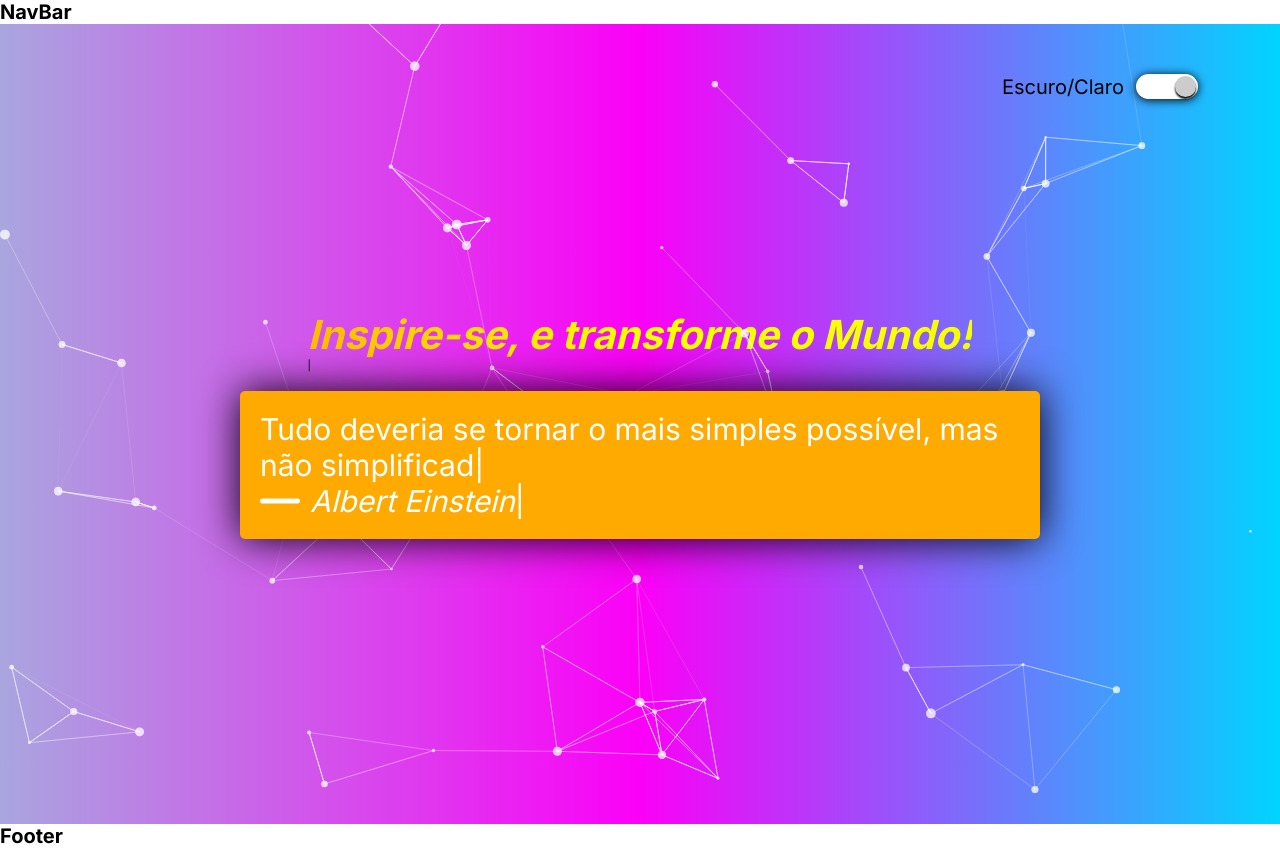
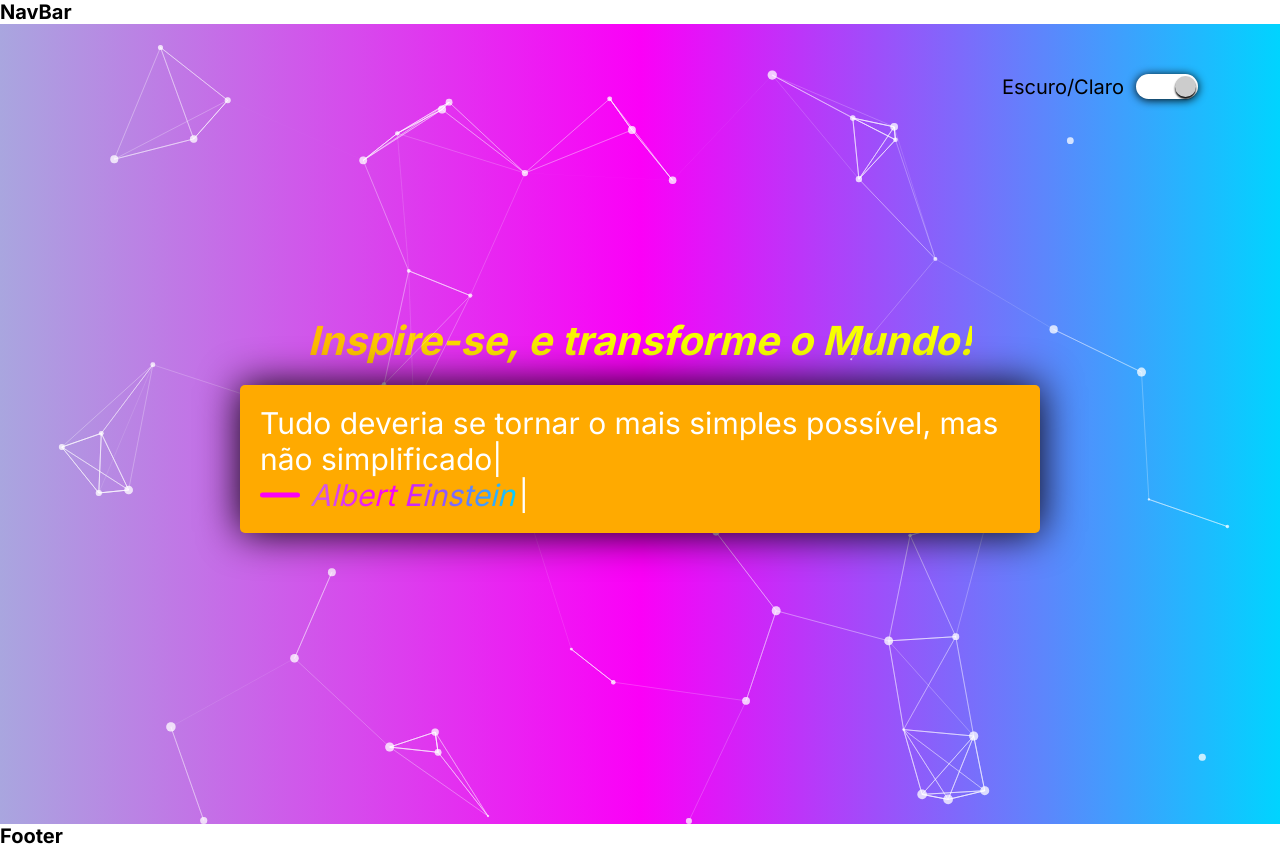
Before and after one commit to GuiLeoni14/Frases_ReactJs, a React (Vite) app: page / in a window 1280 px wide. Built offline with nearby package versions, Linux system fonts and the light colour scheme; data requests are answered from the project's data file.

Commit message:
adicionando aos animate

```diff
--- a/package.json
+++ b/package.json
@@ -9,6 +9,7 @@
   },
   "dependencies": {
     "@radix-ui/react-switch": "^0.1.4",
+    "aos": "^2.3.4",
     "eslint-plugin-react-hooks": "^4.3.0",
     "json-server": "^0.17.0",
     "react": "^17.0.2",
--- a/src/pages/Home/Frase/styles.scss
+++ b/src/pages/Home/Frase/styles.scss
@@ -21,12 +21,17 @@
         position: relative;
         padding-left: 5rem;
         font-style: italic;
+        background: linear-gradient(90deg, rgba(169,166,223,1) 0%, rgba(251,0,247,1) 50%, rgba(0,212,255,1) 100%);
+        background-clip: text;
+        -webkit-background-clip: text;
+        -webkit-text-fill-color: transparent;
+        padding-right: 0.4rem;
         &::after{
             content: "";
             width: 4rem;
             height: 0.5rem;
             border-radius: 0.4rem;
-            background-color: #fff;
+            background-color: rgba(251,0,247,1);
             position: absolute;
             z-index: 10;
             left: 2rem;
--- a/src/pages/Home/index.jsx
+++ b/src/pages/Home/index.jsx
@@ -2,22 +2,25 @@ import Container from '../../layout/Container';
 import Typist from 'react-typist';
 import Stars from '../../components/Particles/Stars';
 import './styles.scss';
-import { useEffect, useState } from 'react';
+import { useEffect, useRef, useState } from 'react';
 import FrasesProvider from '../../context/FrasesProvider';
 import Frase from './Frase';
-import AmongUs from '../../components/Particles/AmongUs';
-import * as Switch from '@radix-ui/react-switch';
+import AOS from 'aos';
+import 'aos/dist/aos.css';
 import Switch_All from '../../components/Switch';
 export default function Home() {
+    AOS.init({
+        once: false,
+    });
     const [modeLight, setModeLight] = useState(true);
+    const home = useRef(null);
+    console.log(home.current);
     return (
         <FrasesProvider>
-            <section className={modeLight ? `light s_home` : `s_home`}>
+            <section className={modeLight ? `light s_home` : `s_home`} ref={home}>
                 <Container>
-                    <div className="main-home">
-                        <Typist startDelay={800}>
-                            <h1>Inspire-se, e transforme o Mundo!</h1>
-                        </Typist>
+                    <div className="main-home" data-aos="fade-up">
+                        <h1 data-aos="zoom-in">Inspire-se, e transforme o Mundo!</h1>
                         <Stars />
                         <Frase />
                     </div>
```
